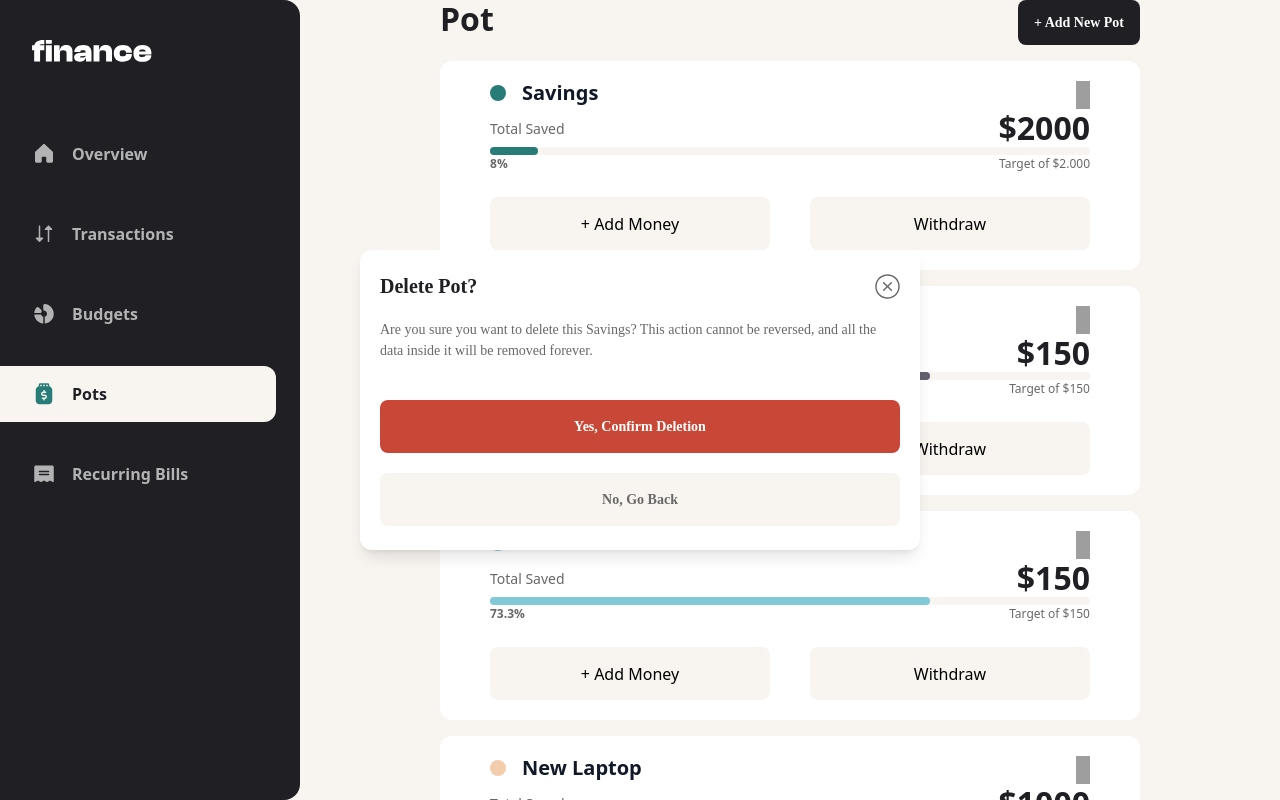
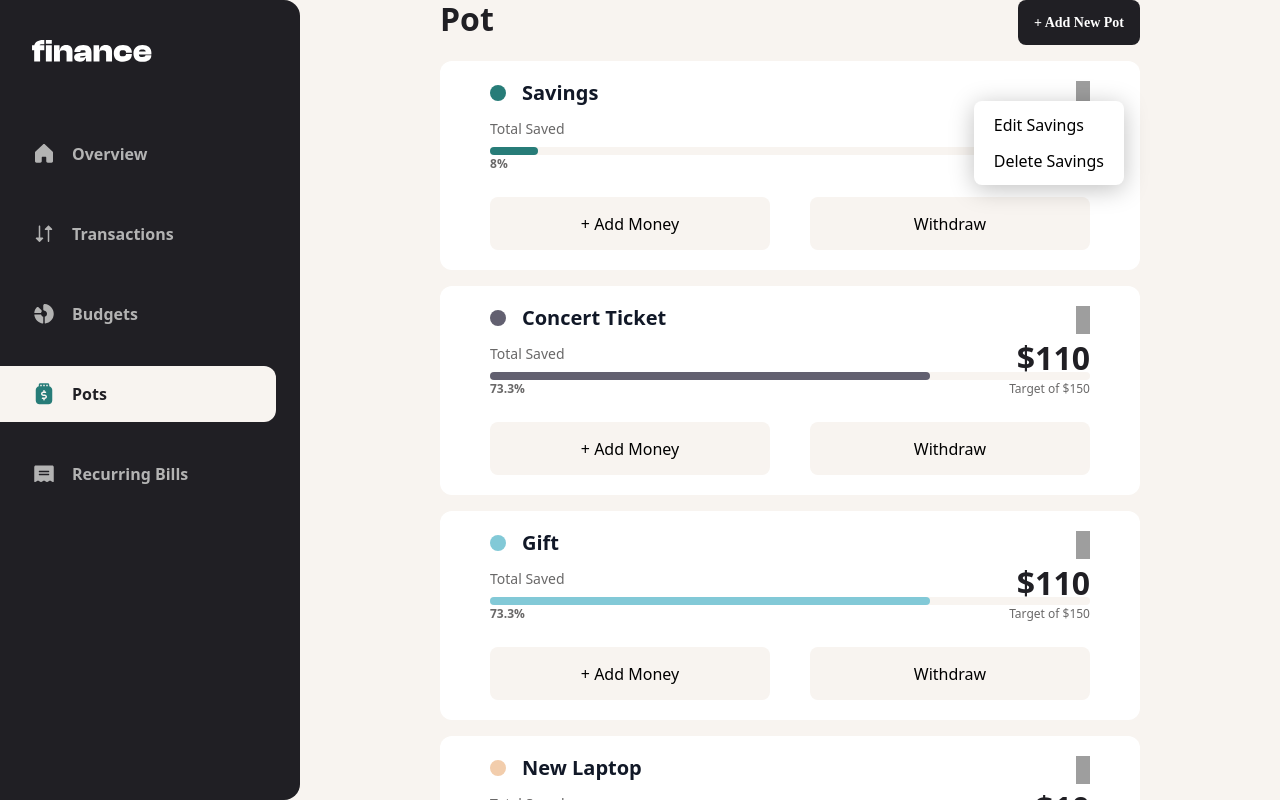
Before and after one commit to Keti-Tsiklauri/my-finance-app, a Next.js app: page /pots in a window 1280 px wide. Both pictures are taken after a click on the picture 1083 px from the left and 95 px from the top of the page. Built offline with nearby package versions, Linux system fonts and the light colour scheme; grey boxes are pictures that could not be loaded.

Commit message:
create delete functionality

```diff
--- a/src/components/modals/EditDelete.tsx
+++ b/src/components/modals/EditDelete.tsx
@@ -1,23 +1,37 @@
+interface EditDeleteProps {
+  text?: string;
+  width?: string;
+  onEdit?: () => void;
+  onDelete?: () => void;
+}
+
 export default function EditDelete({
   text,
   width,
-}: {
-  text: string;
-  width: string;
-}) {
-  function capitalizeFirstLetter(str: string) {
+  onEdit,
+  onDelete,
+}: EditDeleteProps) {
+  function capitalizeFirstLetter(str?: string) {
     if (!str) return "";
     return str.charAt(0).toUpperCase() + str.slice(1);
   }
 
   return (
     <div
-      className={` ${width} flex flex-col items-start p-[12px_20px] gap-[12px] relative  h-[91px] max-h-[300px] bg-white shadow-[0px_4px_24px_rgba(0,0,0,0.25)] rounded-[8px]`}
+      className={` ${
+        width || ""
+      } flex flex-col items-start p-[12px_20px] gap-[12px] bg-white shadow-[0px_4px_24px_rgba(0,0,0,0.25)] rounded-[8px]`}
     >
-      <p className="cursor-pointer hover:text-[#C94736] whitespace-nowrap">
+      <p
+        className="cursor-pointer hover:text-[#C94736] whitespace-nowrap"
+        onClick={onEdit}
+      >
         Edit {capitalizeFirstLetter(text)}
       </p>
-      <p className="cursor-pointer hover:text-[#C94736] whitespace-nowrap">
+      <p
+        className="cursor-pointer hover:text-[#C94736] whitespace-nowrap"
+        onClick={onDelete}
+      >
         Delete {capitalizeFirstLetter(text)}
       </p>
     </div>
--- a/src/components/pots-types/PotsTypes.tsx
+++ b/src/components/pots-types/PotsTypes.tsx
@@ -1,6 +1,8 @@
 "use client";
+
 import { useContext, useState } from "react";
-import Delete from "../modals/Delete"; // your Delete component
+import EditDelete from "../modals/EditDelete";
+import Delete from "../modals/Delete";
 import CategoryHeader from "../shared/list-header/CategoryHeader";
 import Loader from "../modals/Loader";
 import { GlobalContext } from "../context/GlobalContext";
@@ -9,7 +11,8 @@ import { calculatePercentage } from "../helperFunctions/calculatePercentage";
 
 export default function PotsTypes() {
   const { data, setData } = useContext(GlobalContext);
-  const [deleteIndex, setDeleteIndex] = useState<number | null>(null);
+  const [selectedPotIndex, setSelectedPotIndex] = useState<number | null>(null);
+  const [showDeleteConfirm, setShowDeleteConfirm] = useState(false);
 
   if (!data) return <Loader />;
 
@@ -20,7 +23,8 @@ export default function PotsTypes() {
     const updatedData = { ...data, pots: updatedPots };
     setData(updatedData);
     localStorage.setItem("finance-data", JSON.stringify(updatedData));
-    setDeleteIndex(null);
+    setShowDeleteConfirm(false);
+    setSelectedPotIndex(null);
   };
 
   return (
@@ -28,25 +32,25 @@ export default function PotsTypes() {
       {pots.map((pot, index) => (
         <div
           key={index}
-          className="mb-4 w-[343px] md:w-[700px] mx-auto gap-8 bg-white rounded-[12px] p-[20px_20px]"
+          className="relative mb-4 w-[343px] md:w-[700px] mx-auto gap-8 bg-white rounded-[12px] p-[20px_20px]"
         >
           <div className="mx-auto w-[300px] md:w-[600px]">
             <CategoryHeader
               color={pot.theme}
               category={pot.name}
-              onMenuClick={() => setDeleteIndex(index)} // Show delete modal on click
+              onMenuClick={() =>
+                setSelectedPotIndex(selectedPotIndex === index ? null : index)
+              }
             />
-            <div className="flex items-center justify-between ">
-              <p className="h-[21px] font-normal text-[14px] leading-[21px] text-[#696868]">
-                Total Saved
-              </p>
-              <p className="h-[38px] font-bold text-[32px] leading-[38px] text-[#201F24]">
-                ${pot.target}
+            <div className="flex items-center justify-between">
+              <p className="h-[21px] text-[14px] text-[#696868]">Total Saved</p>
+              <p className="h-[38px] font-bold text-[32px] text-[#201F24]">
+                ${pot.total}
               </p>
             </div>
 
             {/* Progress bar */}
-            <div className="h-[8px] bg-[#F8F4F0] rounded-[4px] flex ">
+            <div className="h-[8px] bg-[#F8F4F0] rounded-[4px] flex">
               <div
                 className="h-full rounded-[4px]"
                 style={{
@@ -56,11 +60,11 @@ export default function PotsTypes() {
               />
             </div>
 
-            <div className="flex justify-between ">
-              <p className="h-[18px] font-public-sans font-bold text-[12px] leading-[150%] text-[#696868]">
+            <div className="flex justify-between">
+              <p className="font-bold text-[12px] text-[#696868]">
                 {calculatePercentage(pot.total, pot.target)}%
               </p>
-              <p className="font-public-sans font-normal text-[12px] leading-[150%] text-[#696868] h-[18px]">
+              <p className="font-normal text-[12px] text-[#696868]">
                 Target of {formatDollarWithDot(pot.target)}
               </p>
             </div>
@@ -68,41 +72,38 @@ export default function PotsTypes() {
 
           {/* Buttons */}
           <div className="flex justify-between mt-6 w-[300px] md:w-[600px] mx-auto">
-            <button
-              className="
-                w-[140px] md:w-[280px] h-[53px]
-                bg-[#F8F4F0]
-                rounded-lg
-                cursor-pointer
-                hover:bg-[#e2dedc]
-                transition-colors duration-200
-              "
-            >
+            <button className="w-[140px] md:w-[280px] h-[53px] bg-[#F8F4F0] rounded-lg hover:bg-[#e2dedc] transition-colors">
               + Add Money
             </button>
-            <button
-              className="
-                w-[140px] md:w-[280px] h-[53px]
-                bg-[#F8F4F0]
-                rounded-lg
-                cursor-pointer
-                hover:bg-[#e2dedc]
-                transition-colors duration-200
-              "
-            >
+            <button className="w-[140px] md:w-[280px] h-[53px] bg-[#F8F4F0] rounded-lg hover:bg-[#e2dedc] transition-colors">
               Withdraw
             </button>
           </div>
 
-          {/* Show Delete modal only for selected pot */}
-          {deleteIndex === index && (
-            <Delete
-              text={pot.name}
-              type="pot"
-              // Add your own onConfirm and onCancel handlers here:
-              onConfirm={() => deletePot(index)}
-              onCancel={() => setDeleteIndex(null)}
-            />
+          {/* Edit/Delete menu */}
+          {selectedPotIndex === index && !showDeleteConfirm && (
+            <div className="absolute top-10 right-4 z-50">
+              <EditDelete
+                text={pot.name}
+                onEdit={() => console.log("Edit clicked")}
+                onDelete={() => setShowDeleteConfirm(true)}
+              />
+            </div>
+          )}
+
+          {/* Delete confirmation modal */}
+          {showDeleteConfirm && selectedPotIndex === index && (
+            <div className="fixed inset-0 bg-black bg-opacity-50 flex items-center justify-center z-[999]">
+              <Delete
+                text={pot.name}
+                type="pot"
+                onConfirm={() => deletePot(index)}
+                onCancel={() => {
+                  setShowDeleteConfirm(false);
+                  setSelectedPotIndex(null);
+                }}
+              />
+            </div>
           )}
         </div>
       ))}
--- a/src/components/spending/SpendingTypes.tsx
+++ b/src/components/spending/SpendingTypes.tsx
@@ -4,17 +4,16 @@ import { useContext, useState } from "react";
 import Image from "next/image";
 import { GlobalContext } from "../context/GlobalContext";
 import CategoryHeader from "../shared/list-header/CategoryHeader";
-import Delete from "../modals/Delete"; // ✅ Import the Delete modal
 import { formatAmount } from "../helperFunctions/formatAmount";
 import { formatDate } from "../helperFunctions/formatDate";
 import Loader from "../modals/Loader";
-// ...Ellipse and Loader unchanged
+import EditDelete from "../modals/EditDelete";
+import Delete from "../modals/Delete";
 
 export default function SpendingTypes() {
   const { data, setData } = useContext(GlobalContext);
-  const [selectedCategoryToDelete, setSelectedCategoryToDelete] = useState<
-    string | null
-  >(null); // ✅ Modal state
+  const [selectedCategory, setSelectedCategory] = useState<string | null>(null);
+  const [showDeleteConfirm, setShowDeleteConfirm] = useState(false);
 
   if (!data) return <Loader />;
 
@@ -38,19 +37,19 @@ export default function SpendingTypes() {
   const summary = getBudgetSummary();
 
   const handleDeleteBudget = () => {
-    if (!data || !selectedCategoryToDelete) return;
-
+    if (!data || !selectedCategory) return;
     const updatedBudgets = data.budgets.filter(
-      (b) => b.category !== selectedCategoryToDelete
+      (b) => b.category !== selectedCategory
     );
     const updatedData = { ...data, budgets: updatedBudgets };
     setData(updatedData);
     localStorage.setItem("finance-data", JSON.stringify(updatedData));
-    setSelectedCategoryToDelete(null);
+    setSelectedCategory(null);
+    setShowDeleteConfirm(false);
   };
 
   return (
-    <div className="bg-white rounded-[12px] w-[343px] mx-auto md:w-[700px] mb-[20px] pt-[20px] pb-[20px] ">
+    <div className="bg-white rounded-[12px] w-[343px] mx-auto md:w-[700px] mb-[20px] pt-[20px] pb-[20px]">
       <div className="w-[300px] md:w-[620px] lg:!w-[600px] mb-[100px] mx-auto">
         {summary.map(({ category, spent, free, maximum }) => {
           const color = getThemeColor(category);
@@ -64,14 +63,19 @@ export default function SpendingTypes() {
           return (
             <div
               key={category}
-              className="mb-10 pb-4 w-[303px] md:w-[620px] lg:!w-[600px] md:m-auto xxl:w-[600px] xxl:mb-8"
+              className="relative mb-10 pb-4 w-[303px] md:w-[620px] lg:!w-[600px] md:m-auto xxl:w-[600px] xxl:mb-8"
             >
               <CategoryHeader
                 color={color}
                 category={category}
                 className="w-full"
-                onMenuClick={() => setSelectedCategoryToDelete(category)} // ✅ Trigger modal
+                onMenuClick={() =>
+                  setSelectedCategory(
+                    selectedCategory === category ? null : category
+                  )
+                }
               />
+
               <p className="text-sm text-gray-500 mb-2">
                 Maximum of ${maximum.toFixed(2)}
               </p>
@@ -132,33 +136,51 @@ export default function SpendingTypes() {
                   </p>
                 </div>
               ))}
+
+              {/* Edit/Delete menu anchored to category */}
+              {selectedCategory === category && (
+                <div className="absolute top-10 right-0 z-50">
+                  <EditDelete
+                    text={category}
+                    onEdit={() => console.log("Edit clicked")}
+                    onDelete={() => setShowDeleteConfirm(true)}
+                  />
+                </div>
+              )}
             </div>
           );
         })}
+      </div>
 
-        {/* ✅ Delete Modal */}
-        {selectedCategoryToDelete && (
-          <div className="fixed top-0 left-0 w-full h-full bg-black bg-opacity-40 flex items-center justify-center z-50">
-            <Delete
-              text={`budget for ${selectedCategoryToDelete}`}
-              type="budget"
-              onConfirm={() => {
-                const updatedBudgets = data.budgets.filter(
-                  (b) => b.category !== selectedCategoryToDelete
-                );
-                const updatedData = { ...data, budgets: updatedBudgets };
-                setData(updatedData);
-                localStorage.setItem(
-                  "finance-data",
-                  JSON.stringify(updatedData)
-                );
-                setSelectedCategoryToDelete(null); // close modal
-              }}
-              onCancel={() => setSelectedCategoryToDelete(null)}
-            />
-          </div>
-        )}
-      </div>
+      {/* Delete modal with dark backdrop */}
+      {showDeleteConfirm && selectedCategory && (
+        <div className="fixed inset-0 bg-black bg-opacity-50 flex items-center justify-center z-[999]">
+          <Delete
+            text={`budget for ${selectedCategory}`}
+            type="budget"
+            onConfirm={handleDeleteBudget}
+            onCancel={() => setShowDeleteConfirm(false)}
+          />
+        </div>
+      )}
     </div>
   );
 }
+
+//  <Delete
+//       text={`budget for ${selectedCategoryToDelete}`}
+//       type="budget"
+//       onConfirm={() => {
+//         const updatedBudgets = data.budgets.filter(
+//           (b) => b.category !== selectedCategoryToDelete
+//         );
+//         const updatedData = { ...data, budgets: updatedBudgets };
+//         setData(updatedData);
+//         localStorage.setItem(
+//           "finance-data",
+//           JSON.stringify(updatedData)
+//         );
+//         setSelectedCategoryToDelete(null); // close modal
+//       }}
+//       onCancel={() => setSelectedCategoryToDelete(null)}
+//     />
```
